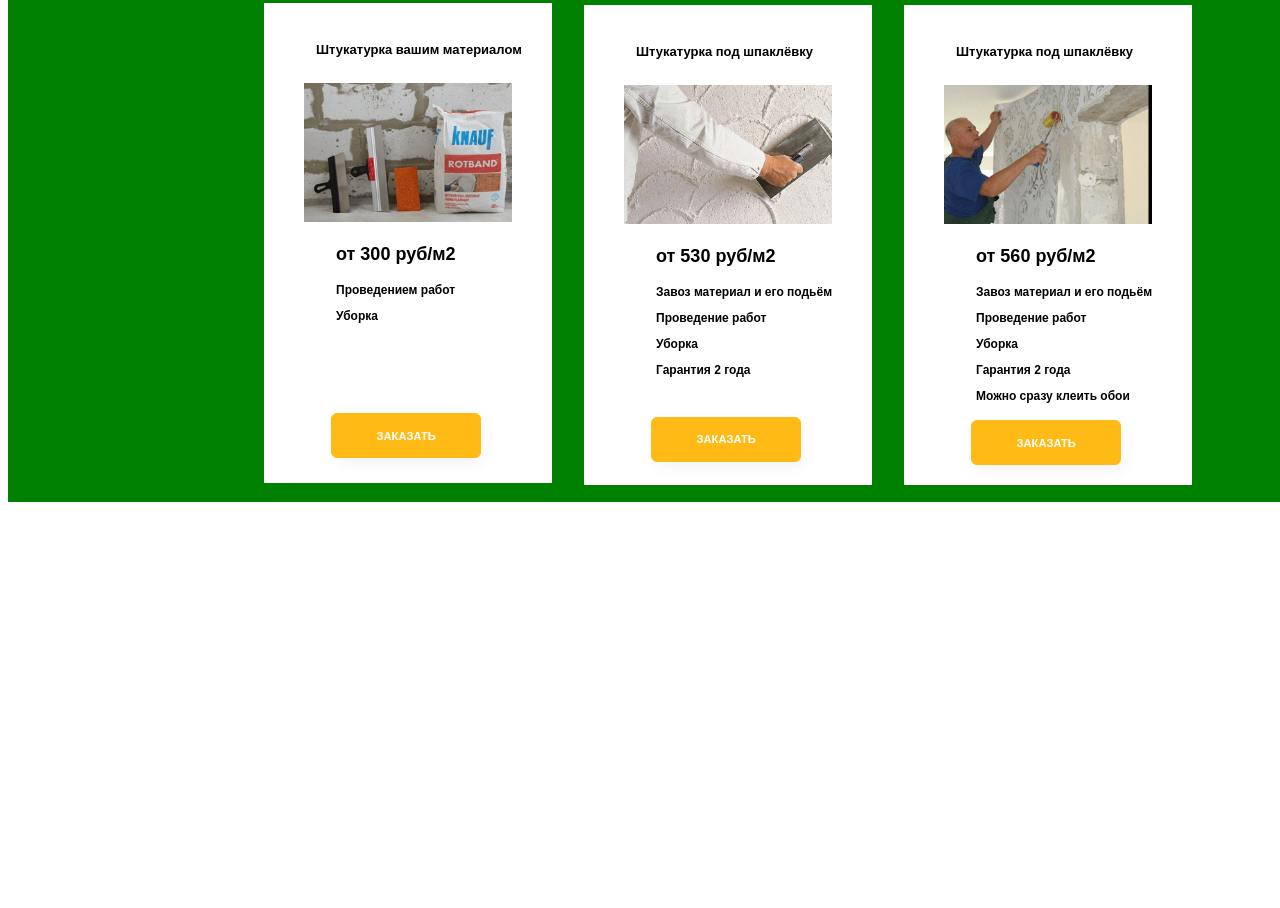
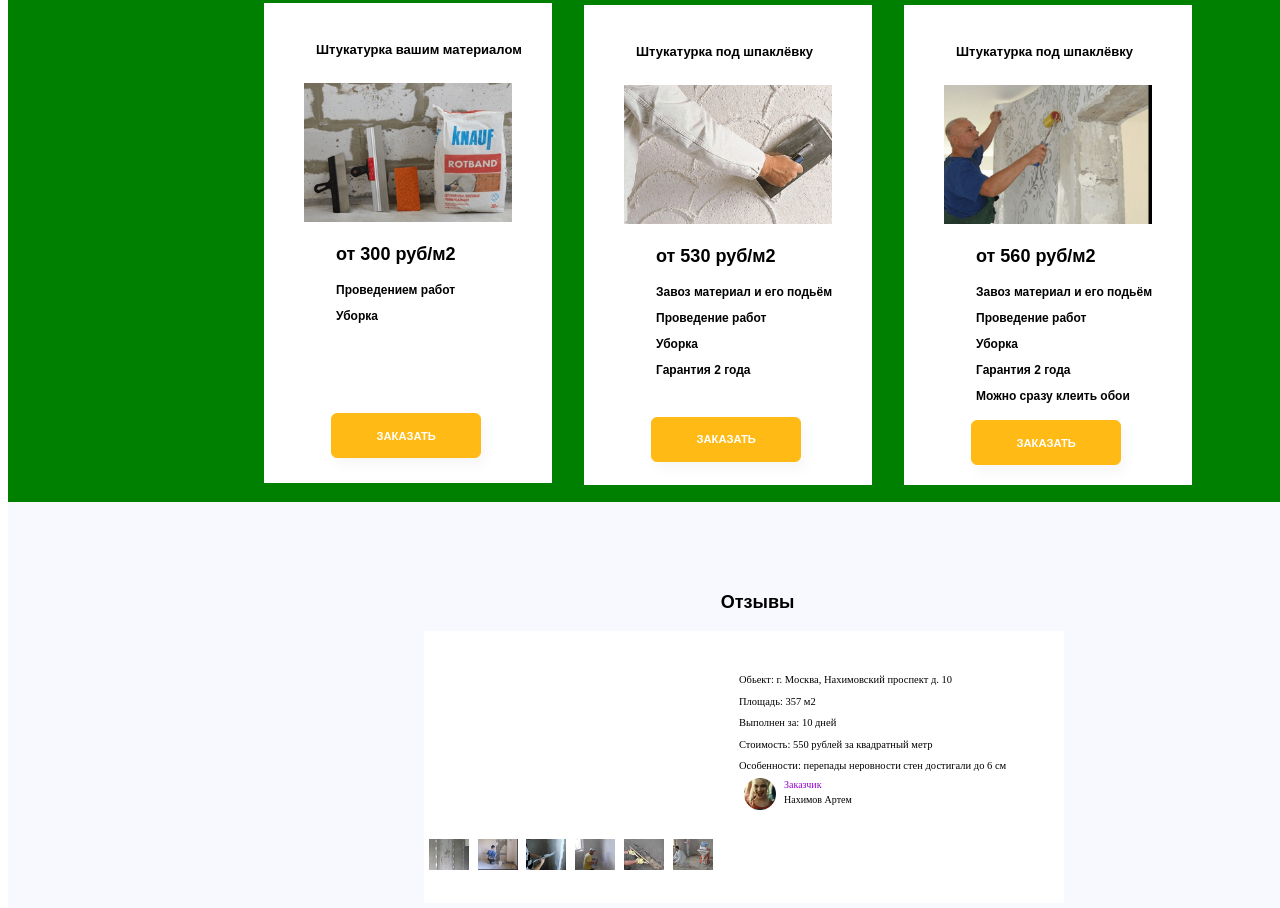
Before and after one commit to poskrobko/gypsolit, a plain HTML site: page index.html in a window 1280 px wide. Shown: the part 1725-2633 px from the top of the page. Before the commit the page ends 2235 px from the top, so only its background shows below. Drawn offline with nearby package versions, Linux system fonts and the light colour scheme.

Commit message:
Add files via upload

```diff
--- a/index.html
+++ b/index.html
@@ -132,7 +132,30 @@
                      </div>
                 </div>
             </section>
-            <section></section>
+            <section class="reviews">
+                    <div class="reviews-title row justify-content-center">
+                            <p>Отзывы</p>
+                        </div>
+                        <div class="reviews-table row justify-content-center">
+                              <img src="reviews-img2.png" class="reviews-img">
+                              <img src="reviews-img3.png" class="reviews-img">
+                              <img src="reviews-img4.png" class="reviews-img">
+                              <img src="reviews-img5.png" class="reviews-img">
+                              <img src="reviews-img6.png" class="reviews-img">
+                              <img src="reviews-img7.png" class="reviews-img">
+                            <div class="reviews-text">
+                                    <p>Обьект: г. Москва, Нахимовский проспект д. 10</p>
+                                    <p>Площадь: 357 м2</p>
+                                    <p>Выполнен за: 10 дней</p>
+                                    <p>Стоимость: 550 рублей за квадратный метр</p>
+                                    <p>Особенности: перепады неровности стен достигали до 6 см</p>
+                            </div>
+                            <div >
+                              <img src="photo1.png" class="reviews-photo">
+                              <p class="photo-title">Заказчик</p>
+                              <p class="photo-name">Нахимов Артем</p>
+                            </div>
+                        </div>
             <section></section>
             <section></section>
             <section></section>
--- a/style.css
+++ b/style.css
@@ -296,3 +296,53 @@ header .workday-item {
   position: absolute;
   margin-top: 0.5em;
 }
+.reviews {
+  display: inline-block;
+  background-color: ghostwhite;
+  width: 93.7em;
+  height: 30em ;
+}
+.reviews .reviews-title {
+  text-align: center;
+  font-weight: bold;
+  font-family: "Arial";
+  font-size: 18px;
+  margin-top: 5em;
+}
+.reviews .reviews-table {
+  display: inline-block;
+  background-color: white;
+  width: 40em;
+  height: 17em;
+  margin-left: 26em;
+}
+.reviews .reviews-table .reviews-img {
+  width: 2.5em;
+  margin-left: 0.3em;
+  margin-top: 13em;
+}
+.reviews .reviews-table .reviews-text {
+  float: left;
+  margin-left: 30em;
+  font-size: 10.5px;
+  margin-top: -20em;
+}
+.reviews .reviews-table .reviews-photo {
+  width: 2em;
+  float: left;
+  margin-left: 20em;
+  margin-top: -6em;
+}
+.reviews .reviews-table .photo-title {
+  font-size: 10px;
+  color: darkviolet;
+  float: left;
+  margin-left: 36em;
+  margin-top: -9.5em;
+}
+.reviews .reviews-table .photo-name {
+  font-size: 10px;
+  float: left;
+  margin-left: 36em;
+  margin-top: -8em;
+}
```
Also changed, not shown: img11-big.png (added), photo1.png (added), reviews-img2.png (added), reviews-img3.png (added), reviews-img4.png (added), reviews-img5.png (added), reviews-img6.png (added), reviews-img7.png (added).
